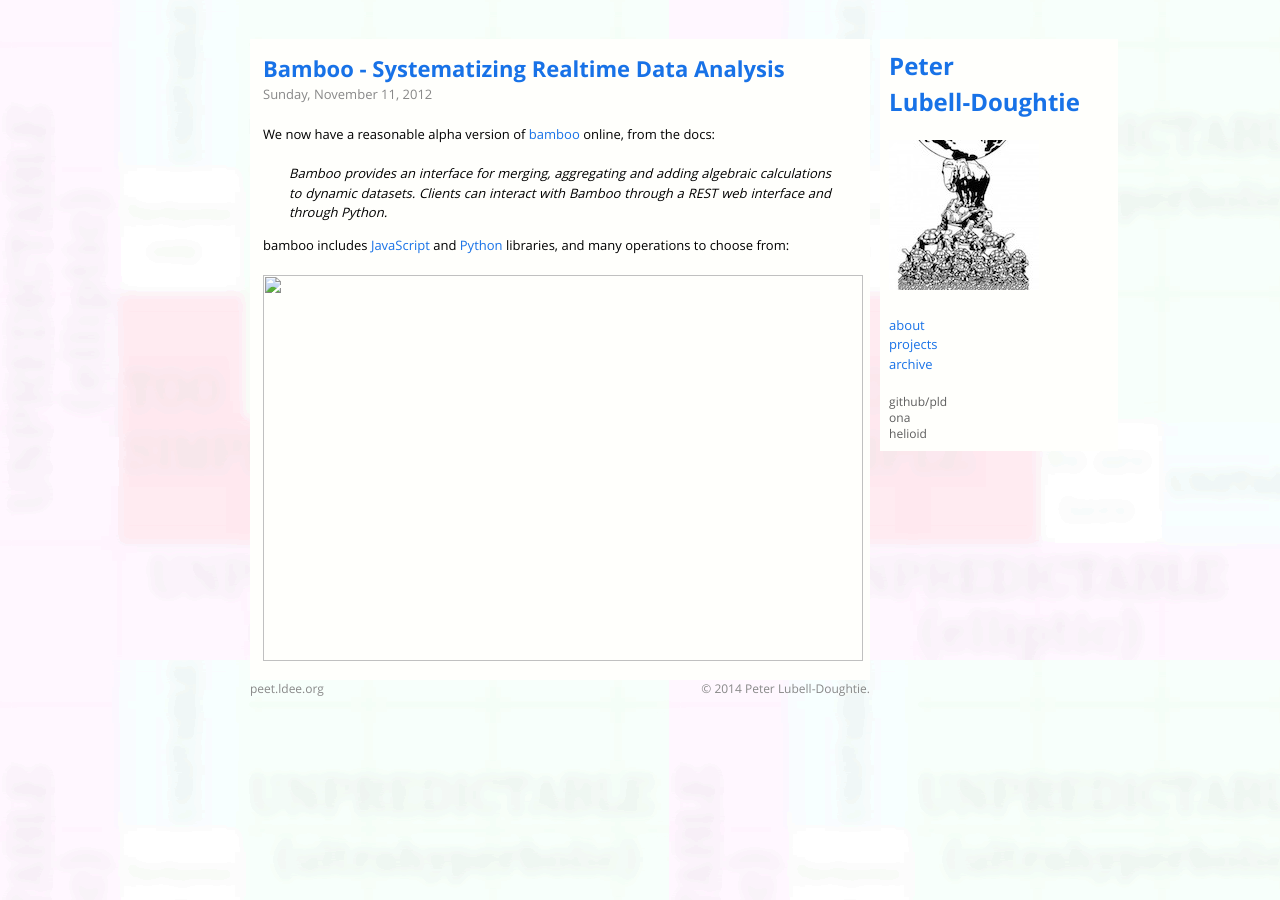
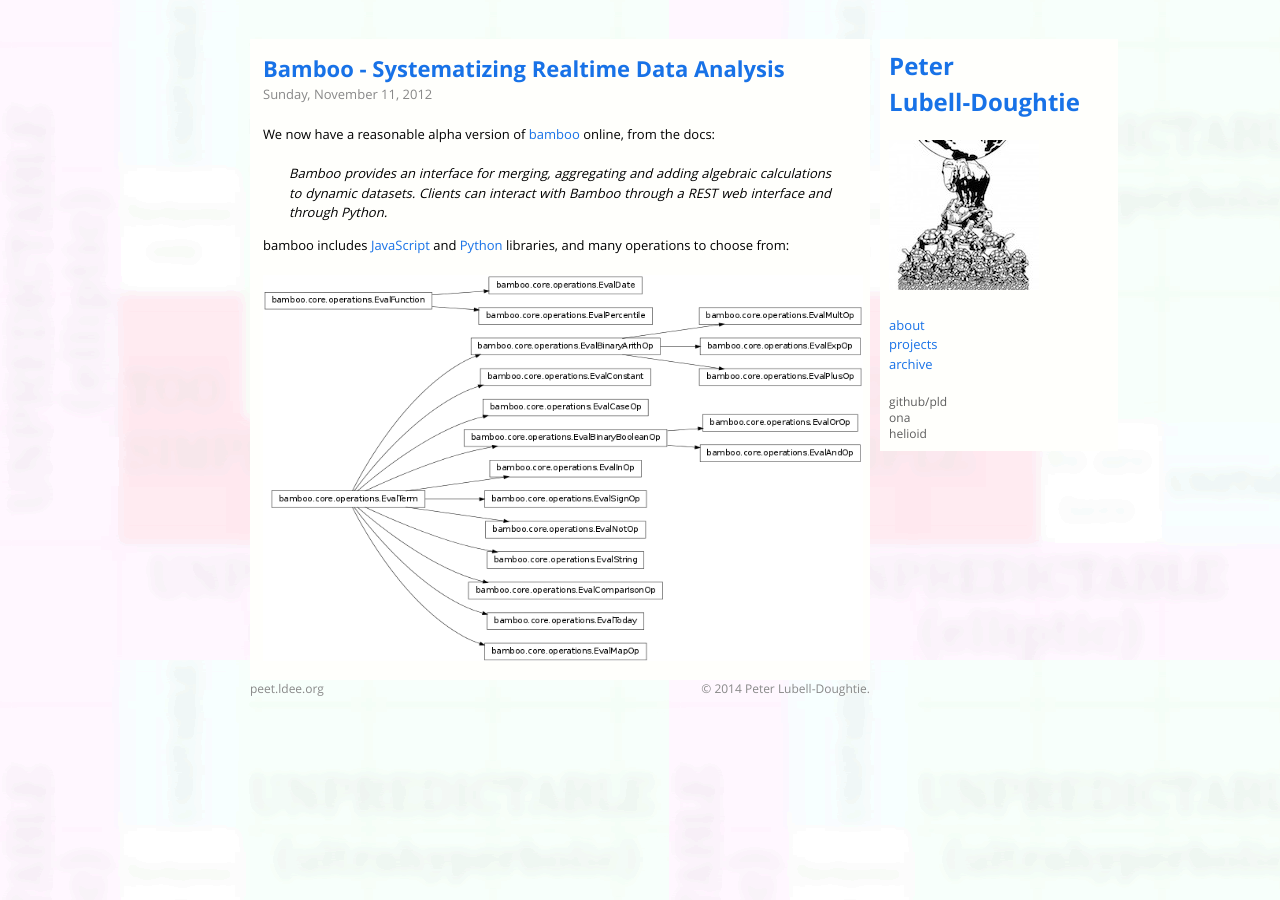
Before and after one commit to pld/pld.github.io, a Jekyll site: the page built from _posts/2012-11-11-bamboo-systematizing-realtime-data-analysis.html, in a window 1280 px wide. Built offline with Jekyll 4.4.1, drawn with Linux system fonts in a browser that asks for light colours; Markdown is read by kramdown in place of the engine named in the settings.

Commit message:
PLD: image organization

```diff
--- a/_posts/2011-06-05-europe-travel-guide-for-android.html
+++ b/_posts/2011-06-05-europe-travel-guide-for-android.html
@@ -21,7 +21,7 @@
          backpackers.</p>
 
 <p class="center"><a href="https://market.android.com/details?id=com.heliod.eutravelguide"><img
-    src="/assets/images/europe_travel_guide_logo.png"
+    src="/assets/images/2011-06-05/europe_travel_guide_logo.png"
     alt="Europe Travel Guide" width="320" height="480" /></a></p>
 
 <p>
--- a/_posts/2012-11-11-bamboo-systematizing-realtime-data-analysis.html
+++ b/_posts/2012-11-11-bamboo-systematizing-realtime-data-analysis.html
@@ -19,6 +19,6 @@
 operations to choose from:
 </p>
 
-<a href="http://bamboo.io/docs/class_structure.html"><img class="aligncenter"
-   title="bamboo-operations" src="/assets/bamboo_eval_classes.png" alt=""
+<a href="http://bamboo.io/docs/class_structure.html"><img class="center"
+   title="bamboo-operations" src="/assets/images/2012-11-11/bamboo_eval_classes.png" alt=""
    width="600" height="386" /></a>
```
Also changed, not shown: assets/images/2011-06-05/europe_travel_guide_logo.png (renamed from assets/images/europe_travel_guide_logo.png), assets/images/2012-11-11/bamboo_eval_classes.png (renamed from assets/images/bamboo_eval_classes.png).
